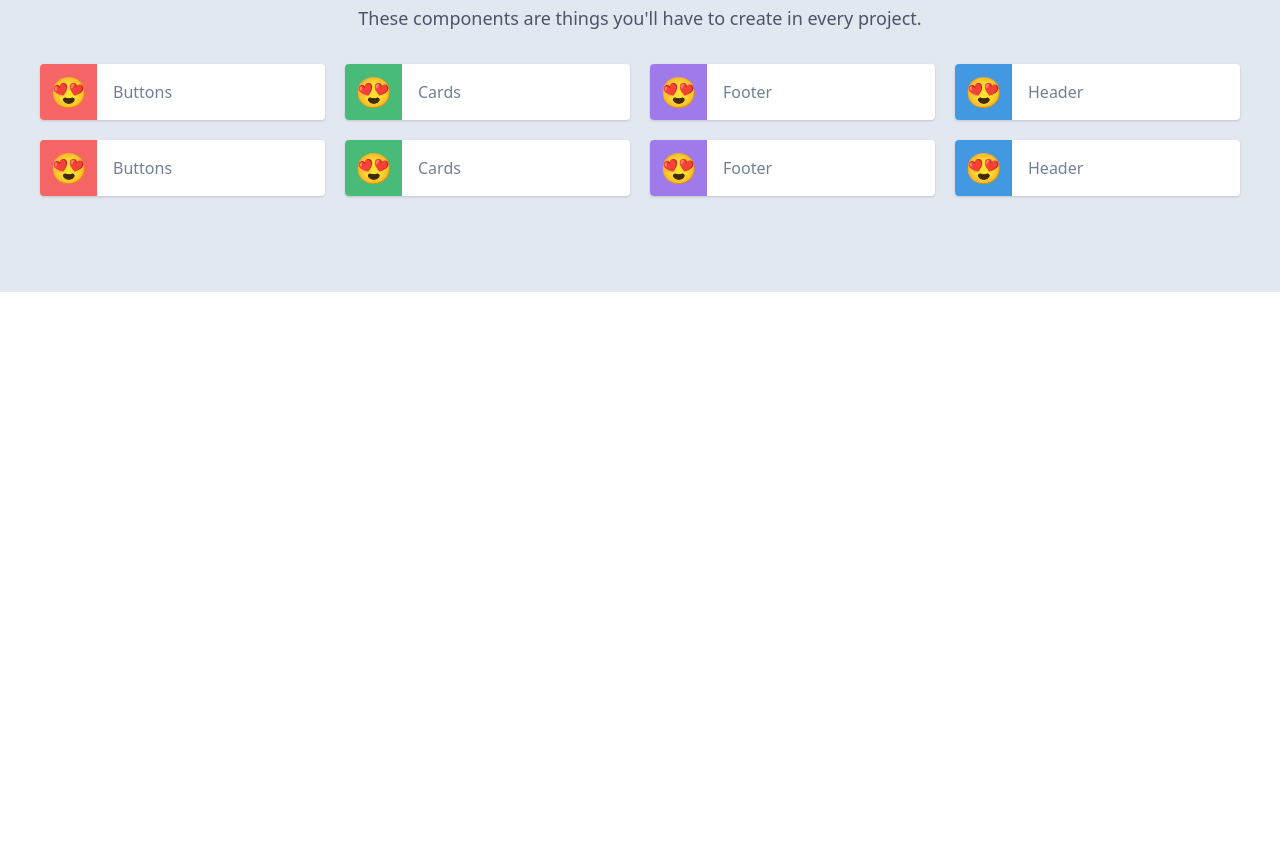
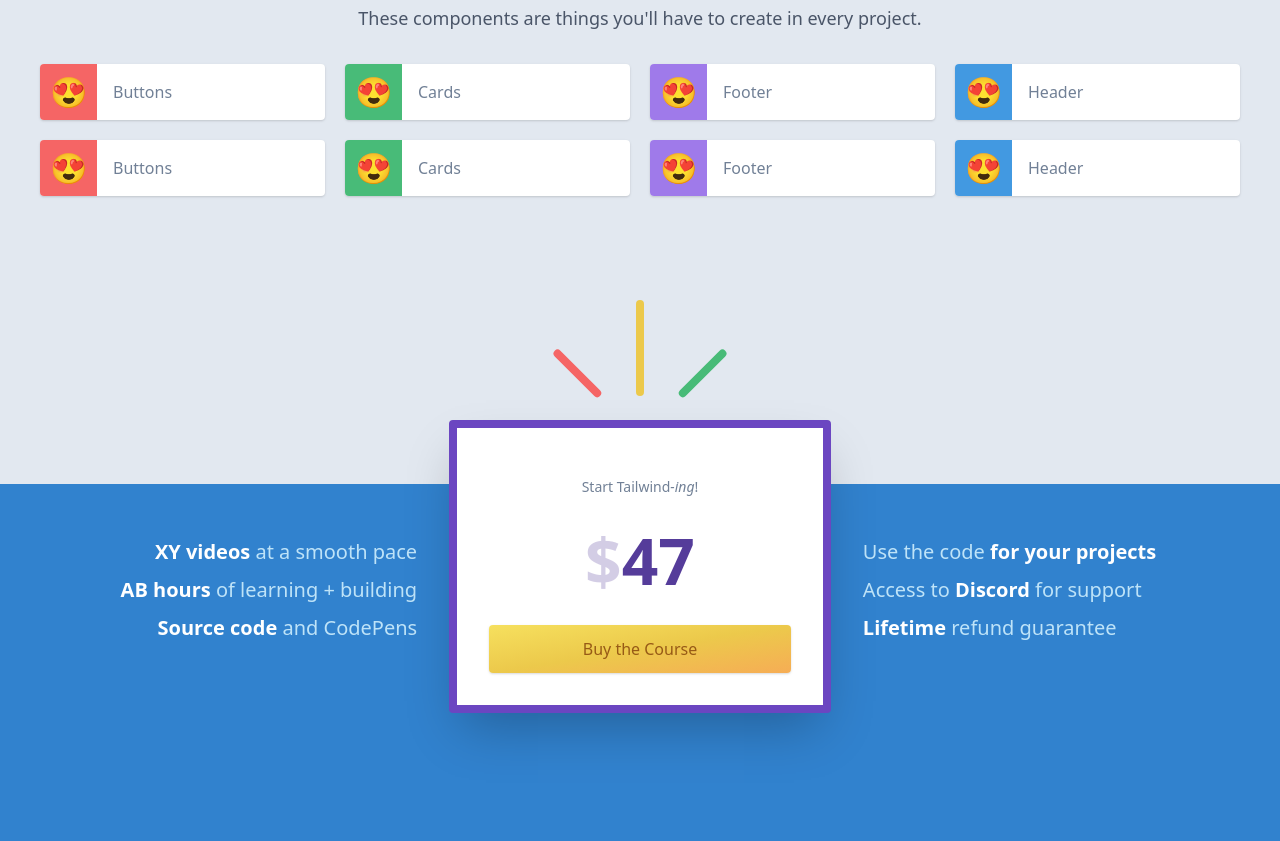
Before and after one commit to bishopTech/beginner-tailwind, a website built with Parcel: page src/index.html in a window 1280 px wide. Shown: the part 3830-4671 px from the top of the page. Before the commit the page ends 4122 px from the top, so only its background shows below. Built offline with nearby package versions, Linux system fonts and the light colour scheme.

Commit message:
completed pricing section

```diff
--- a/src/index.html
+++ b/src/index.html
@@ -53,6 +53,7 @@
     <!-- ======================================= -->
     <!-- hero ======================================= -->
     <!-- ======================================= -->
+
     <div class="relative">
 
       <!-- purple bar to help with the section transition -->
@@ -101,6 +102,7 @@
   <!-- ======================================= -->
   <!-- overview ======================================= -->
   <!-- ======================================= -->
+
   <div id="about" class="relative pb-24 bg-purple-700 lg:pt-12">
 
     <!-- gray bar to help section transition -->
@@ -157,7 +159,6 @@
     </div>
   </div>
 
-
   <!-- === === === === === === === === === === === -->
   <!-- about me -->
   <!-- === === === === === === === === === === === -->
@@ -194,6 +195,7 @@
 
     </div>
   </div>
+
   <!-- === === === === === === === === === === === -->
   <!-- what you'll learn -->
   <!-- === === === === === === === === === === === -->
@@ -275,8 +277,6 @@
     </div>
   </div>
 
-
-
     <!-- === === === === === === === === === === === -->
     <!-- what we'll build -->
     <!-- === === === === === === === === === === === -->
@@ -326,15 +326,56 @@
       </div>
     </div>
 
-
-
     <!-- === === === === === === === === === === === -->
     <!-- pricing -->
     <!-- === === === === === === === === === === === -->
 
+    <div id="pricing" class="relative py-32 text-blue-200 bg-blue-600">
+
+      <!-- gray box for the top section -->
+      <div class="absolute inset-x-0 top-0 h-48 bg-gray-300"></div>
+
+      <div class="container flex flex-col items-center px-10 mx-auto space-y-4 lg:flex-row lg:space-x-8 lg:space-y-0">
+
+        <!-- left box -->
+        <div class="order-2 pt-12 space-y-2 text-xl text-center lg:order-1 lg:w-1/3 lg:text-right">
+          <p><strong class="font-bold text-white">XY videos</strong> at a smooth pace</p>
+          <p><strong class="font-bold text-white">AB hours</strong> of learning + building</p>
+          <p><strong class="font-bold text-white">Source code</strong> and CodePens</p>
+        </div>
+
+        <!-- pricing box -->
+        <div
+          class="relative order-1 w-full p-8 space-y-4 text-center text-gray-800 transition duration-500 transform bg-white border-8 border-purple-700 rounded shadow-2xl lg:order-2 lg:w-1/3 hover:scale-105">
+
+          <!-- showoff beam thingy -->
+          <div class="absolute inset-x-0 top-0 flex items-end justify-center space-x-8 transform -translate-y-full">
+            <div class="w-2 h-16 mb-8 origin-bottom transform -rotate-45 bg-red-500 rounded"></div>
+            <div class="w-2 h-24 mb-8 bg-yellow-500 rounded"></div>
+            <div class="w-2 h-16 mb-8 origin-bottom transform rotate-45 bg-green-500 rounded"></div>
+          </div>
+
+          <h4 class="text-sm text-gray-600">Start Tailwind<span class="italic">-ing</span>!</h4>
+          <div class="text-6xl font-bold text-purple-800"><span class="opacity-25">$</span>47</div>
+          <a href="#"
+            class="block p-3 text-yellow-800 transition duration-300 rounded shadow bg-gradient-to-br from-yellow-400 via-yellow-500 to-orange-400 hover:text-yellow-900 hover:shadow-2xl">Buy
+            the Course</a>
+        </div>
+
+        <!-- right box -->
+        <div class="order-3 pt-12 space-y-2 text-xl text-center lg:w-1/3 lg:text-left">
+          <p>Use the code <strong class="font-bold text-white">for your projects</strong></p>
+          <p>Access to <strong class="font-bold text-white">Discord</strong> for support</p>
+          <p><strong class="font-bold text-white">Lifetime</strong> refund guarantee</p>
+        </div>
+
+      </div>
+    </div>
+
     <!-- === === === === === === === === === === === -->
     <!-- faq -->
     <!-- === === === === === === === === === === === -->
+
 
     <!-- === === === === === === === === === === === -->
     <!-- footer / newsletter -->
```
